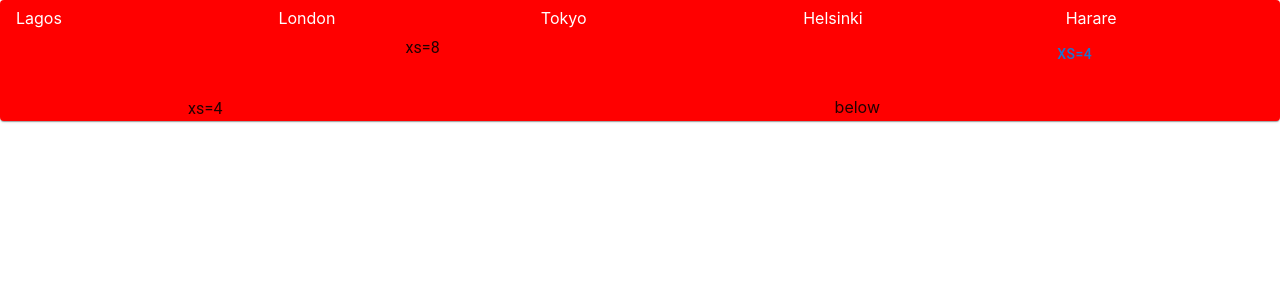
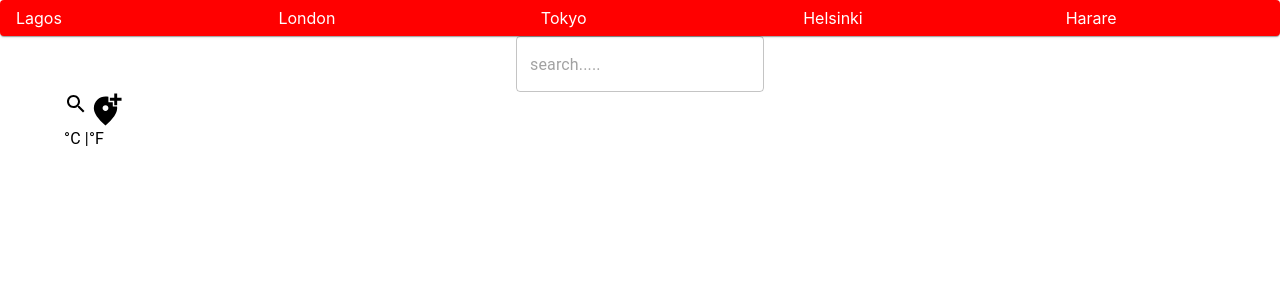
Before and after one commit to Codekazuki/weather-app, a React (Create React App) app: page / in a window 1280 px wide. Shown: the top 300 px of the page. Built offline with nearby package versions, Linux system fonts and the light colour scheme.

Commit message:
getting better

```diff
--- a/package.json
+++ b/package.json
@@ -5,6 +5,7 @@
   "dependencies": {
     "@emotion/react": "^11.11.3",
     "@emotion/styled": "^11.11.0",
+    "@mui/icons-material": "^5.15.10",
     "@mui/material": "^5.15.10",
     "@testing-library/jest-dom": "^5.17.0",
     "@testing-library/react": "^13.4.0",
--- a/src/App.js
+++ b/src/App.js
@@ -1,15 +1,7 @@
-import {
-  Button,
-  Card,
-  Container,
-  ListItem,
-  Stack,
-  Typography,
-} from "@mui/material";
-
-import Grid from "@mui/material/Unstable_Grid2";
+import { Card, ListItem, Stack } from "@mui/material";
 
 import "./App.css";
+import Buttons from "./Buttons";
 
 function App() {
   return (
@@ -22,25 +14,8 @@ function App() {
           <ListItem>Helsinki</ListItem>
           <ListItem>Harare</ListItem>
         </Stack>
-        <Grid
-          container
-          spacing={{ xs: 2, md: 3 }}
-          columns={{ xs: 4, sm: 8, md: 12 }}
-        >
-          <Grid xs={8}>
-            <Typography>xs=8</Typography>
-          </Grid>
-          <Grid xs={4}>
-            <Button>xs=4</Button>
-          </Grid>
-          <Grid xs={4}>
-            <Typography>xs=4</Typography>
-          </Grid>
-          <Grid xs={8}>
-            <Container>below</Container>
-          </Grid>
-        </Grid>
       </Card>
+      <Buttons />
     </div>
   );
 }
--- /dev/null
+++ b/src/Buttons.js
@@ -0,0 +1,25 @@
+import { Container, Stack, TextField, Typography } from "@mui/material";
+import React from "react";
+import SearchIcon from "@mui/icons-material/Search";
+import AddLocationAltIcon from "@mui/icons-material/AddLocationAlt";
+
+const Buttons = () => {
+  return (
+    <div>
+      <Container>
+        <TextField placeholder='search.....' />
+        <Stack direction='row'>
+          <SearchIcon />
+
+          <AddLocationAltIcon fontSize='large' />
+        </Stack>
+        <Stack direction='row'>
+          <Typography> °C | </Typography>
+          <Typography> °F </Typography>
+        </Stack>
+      </Container>
+    </div>
+  );
+};
+
+export default Buttons;
```
Also changed, not shown: 1 other file (tests, documents, lock files or other folders).
